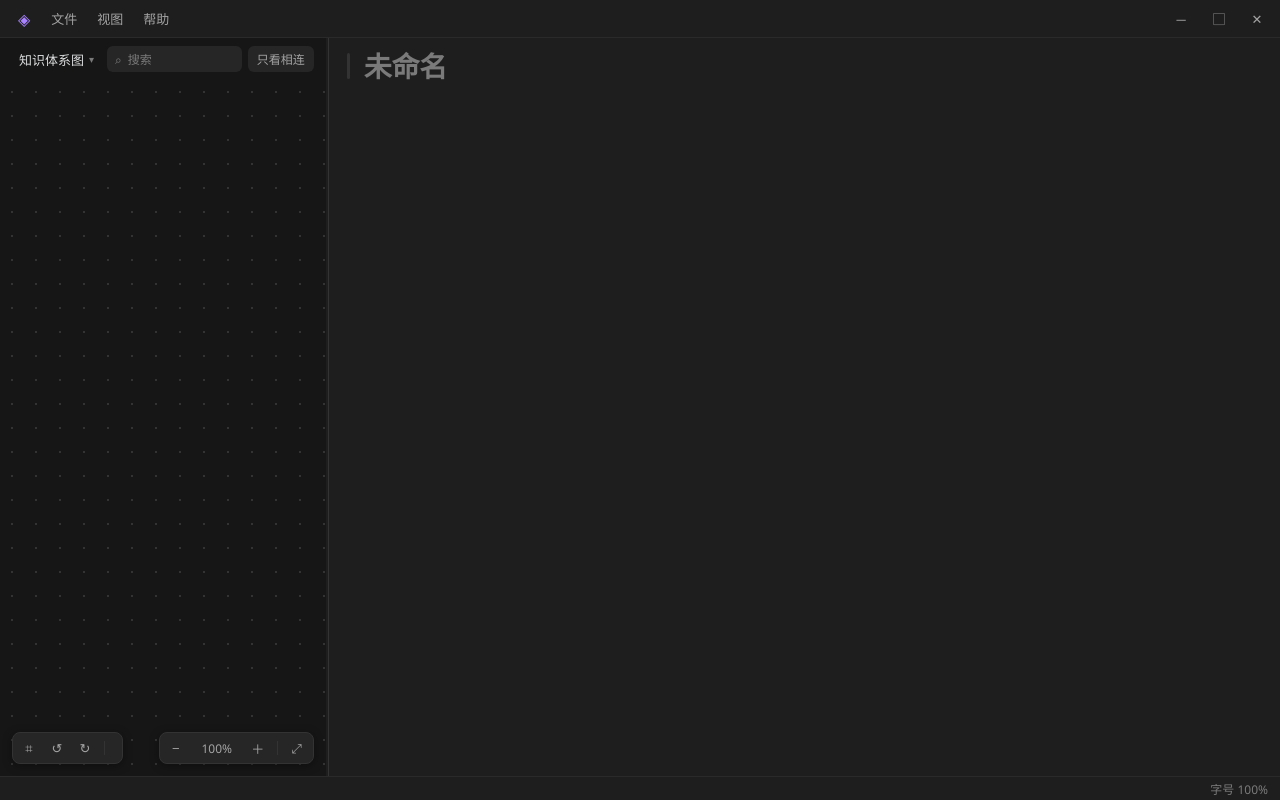
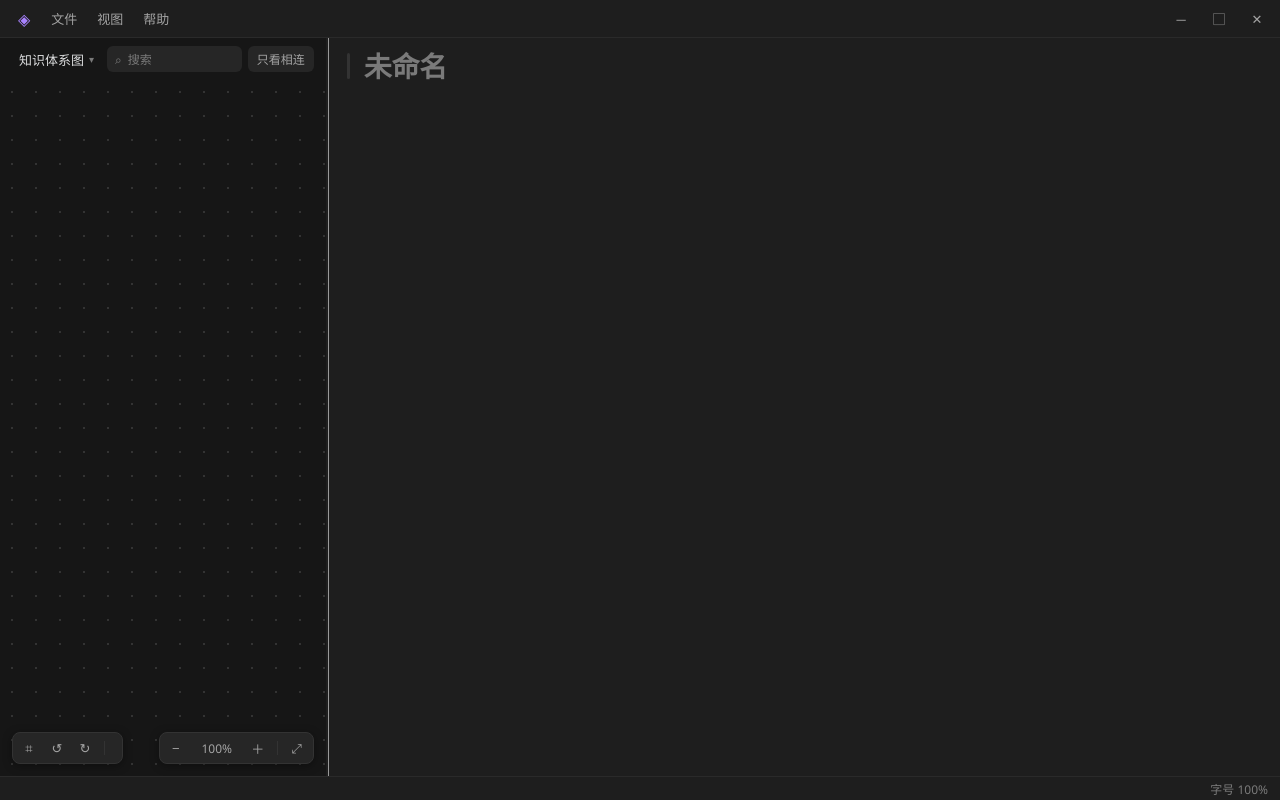
Before and after one commit to yaLen404/for-you-notes, an Electron app: page src/index.html in a window 1280 px wide. Drawn offline with Linux system fonts and the light colour scheme; no server answers.

Commit message:
style: 保留 1px 白线，仅把分栏条底色对齐笔记栏

```diff
--- a/src/styles.css
+++ b/src/styles.css
@@ -79,7 +79,7 @@ input, textarea { font: inherit; color: inherit; background: none; border: 0; ou
 .pane-right { flex: 1 1 auto; min-width: 0; background: var(--card); background-image: none; }
 
 .splitter { width: 5px; flex: 0 0 5px; cursor: col-resize; display: grid; place-items: center; background: var(--card); }
-.splitter-line { width: 1px; height: 100%; background: var(--line); opacity: 1; }
+.splitter-line { width: 1px; height: 100%; background: #ffffff; opacity: .55; }
 .splitter:hover .splitter-line { opacity: 1; }
 
 /* ---------------------------------------------------------------- 左栏头 */
```
